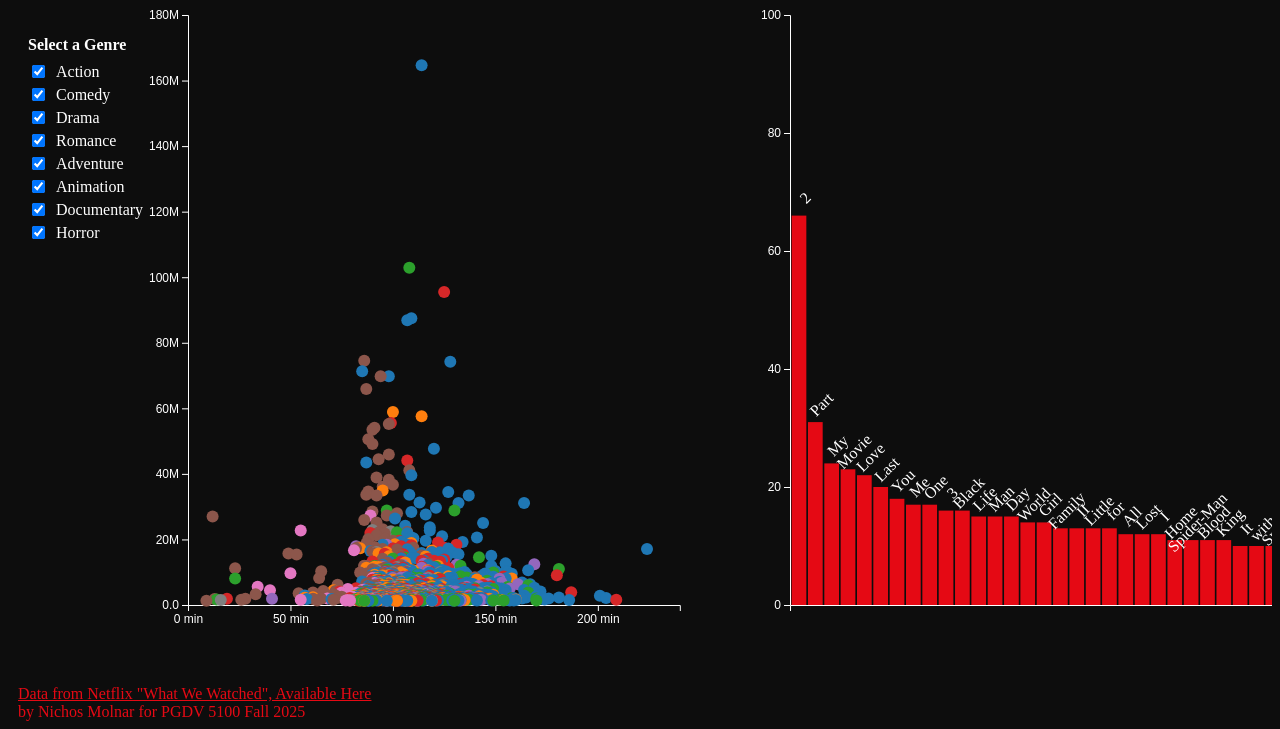
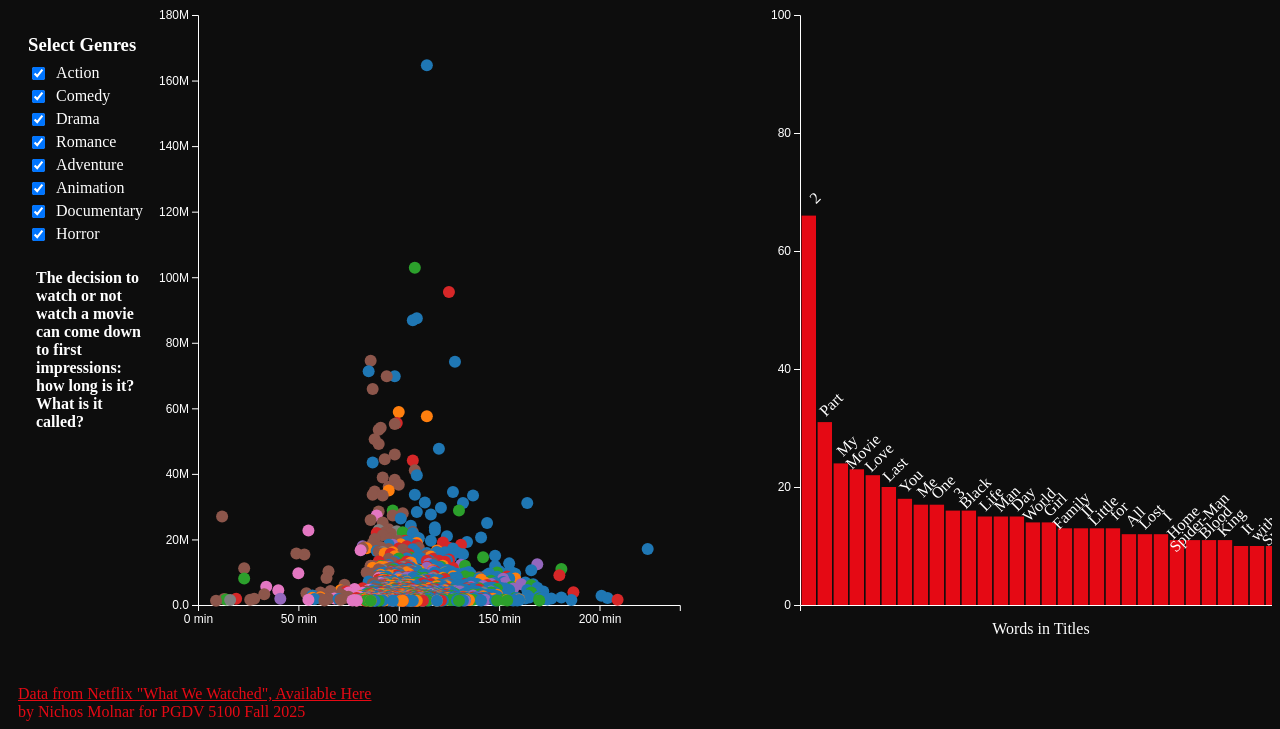
Before and after one commit to nmolnar-parsons/Netflix_Scatterplot, a plain HTML site: page index.html in a window 1280 px wide. Shown: the part 93-822 px from the top of the page. Drawn offline with nearby package versions, Linux system fonts and the light colour scheme; files whose address does not match are found by name.

Commit message:
fixing file structure and adding some labels

```diff
--- a/index.html
+++ b/index.html
@@ -11,7 +11,7 @@
 
 <body>
     <div id="title">
-        <h1>What We Watched, January-June 2025</h1>
+        <h1>How Long Will You Sit? January-June 2025</h1>
     </div>
     <div id="content">
         <div id="menu"></div>
--- a/main.js
+++ b/main.js
@@ -32,7 +32,7 @@
 
 
 let dimensions = [window.innerWidth/2.2, window.innerHeight*0.8] // dimensions shared for each plot
-let margins = {top: 20, right: 50, bottom: 30, left: 40};
+let margins = {top: 20, right: 50, bottom: 30, left: 50};
 
 
 
@@ -120,7 +120,7 @@ function initializeLayout(){
     const topmenu = d3.select("#menu").append("div").attr("class","top-menu");
 
     topmenu.append("div").attr("class", "title").html(`
-      <h4>Select a Genre</h4>
+      <h3>Select Genres</h3>
     `);
     topmenu.append("div").attr("class", "filters");
 
@@ -171,6 +171,7 @@ function initializeLayout(){
         .attr("transform", `translate(${margins.left},0)`);
 
 
+
     // Barplot
     const barplot_svg = d3.select("#plots")
         .append("svg")
@@ -187,6 +188,16 @@ function initializeLayout(){
         .attr("class", "bar_y-axis")
         .attr("transform", `translate(${margins.left},0)`);
 
+    // Add barplot x-axis label
+    barplot_svg.append("text")
+        .attr("class", "bar_x-label")
+        .attr("x", (svgWidth - margins.left - margins.right) / 2 + margins.left)
+        .attr("y", svgHeight - 1)
+        .attr("text-anchor", "middle")
+        .attr("fill", "#fff")
+        .attr("font-size", "16px")
+        .text("Words in Titles");
+
     // Add tooltip div (hidden by default)
     d3.select("body")
         .append("div")
@@ -200,6 +211,12 @@ function initializeLayout(){
         .style("font-size", "14px")
         .style("z-index", "1000")
         .style("display", "none");
+
+
+    topmenu.append("div").attr("class", "description").html(`
+      <h4> The decision to watch or not watch a movie can come down to first impressions: how long is it? What is it called?
+      </h4>
+    `);
 }
 
 function onCheckboxChange(genre){
--- a/style.css
+++ b/style.css
@@ -71,9 +71,16 @@ header {
     background: black;
 }
 
+
+h3 {
+    color: white;
+    margin-bottom: 8px;
+}
+
 h4 {
     color: white;
     margin-bottom: 8px;
+    margin-left: 8px;
 }
 
 /* footer {
```
Also changed, not shown: Data/NetflixMovies_added.csv (renamed from NetflixMovies_added.csv), Data/NetflixTV_added.csv (renamed from NetflixTV_added.csv), 2 other files.
